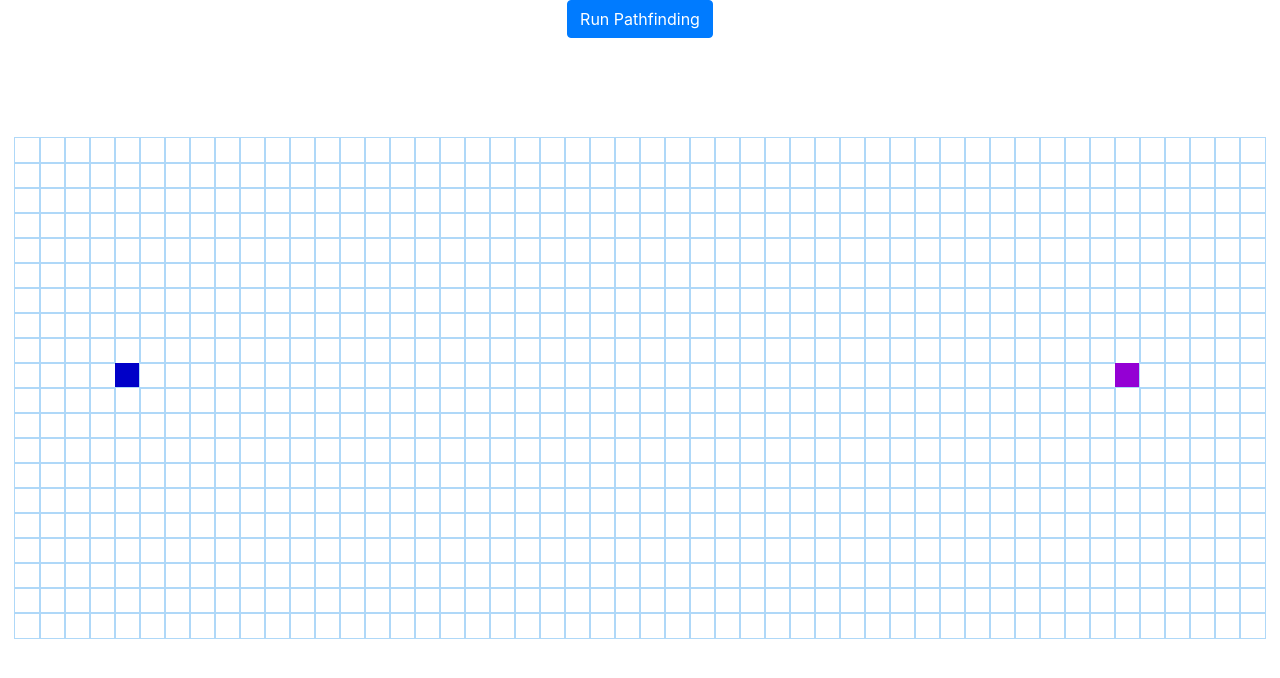
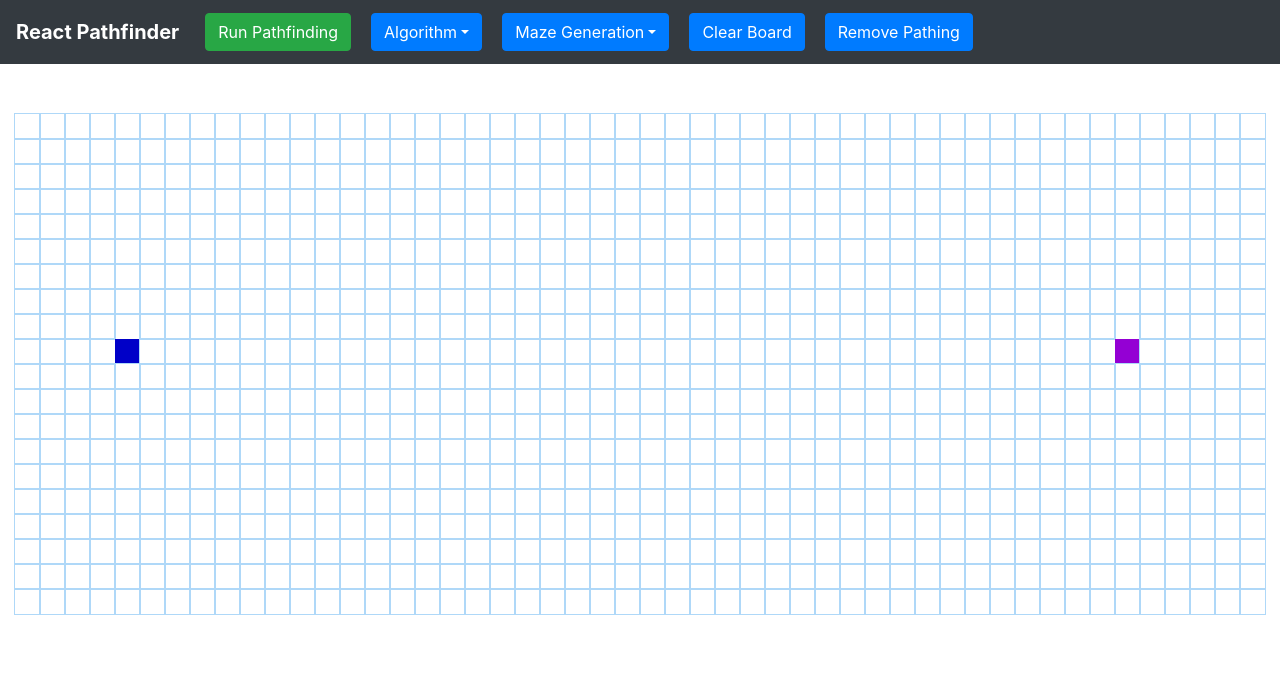
Before and after one commit to hfstarman/Pathfinder-React, a React (Create React App) app: page / in a window 1280 px wide. Shown: the top 678 px of the page. Built offline with nearby package versions, Linux system fonts and the light colour scheme.

Commit message:
started work on the navbar

```diff
--- a/src/AstarVis/AstarVis.js
+++ b/src/AstarVis/AstarVis.js
@@ -1,5 +1,6 @@
 import React from 'react';
 import { Grid } from './Grid/Grid';
+import { MyNavbar } from '../MyNavbar/MyNavbar';
 
 export class AstarVis extends React.Component {
     constructor(props) {
@@ -8,6 +9,10 @@ export class AstarVis extends React.Component {
     }
 
     render() {
-        return <Grid />;
+        return (
+            <div>
+                <Grid rows="20" cols="50"/>
+            </div>
+        );
     }
 }
--- a/src/AstarVis/Grid/Grid.css
+++ b/src/AstarVis/Grid/Grid.css
@@ -1,8 +1,24 @@
 .grid {
-    margin-top: 100px;
+    margin-top: 50px;
 }
 
 .gridRow {
     /* Used to remove the space between rows */
     font-size: 0;
 }
+
+.nav > Button {
+    margin: 5px 10px;
+}
+
+.dropdown {
+    margin: 5px 10px;
+}
+
+.navbar-brand {
+    font-weight: bold;
+}
+
+.navbar-brand:hover {
+    color: rgba(7, 224, 115, 0.75);
+}
--- a/src/AstarVis/Grid/Grid.js
+++ b/src/AstarVis/Grid/Grid.js
@@ -1,19 +1,18 @@
 import React from 'react';
 import { Node, createNodeObj, resetNode } from '../Node/Node';
+import { MyNavbar } from '../../MyNavbar/MyNavbar';
 import { astarSearch } from '../Algorithms/astar';
 
 import './Grid.css';
 import Button from 'react-bootstrap/Button';
+import Navbar from 'react-bootstrap/Navbar';
+import DropdownButton from 'react-bootstrap/DropdownButton';
+import Dropdown from 'react-bootstrap/Dropdown';
 
-
-const   NUM_OF_ROWS = 20,
-        NUM_OF_COLS = 50;
 
 export class Grid extends React.Component {
     constructor(props) {
         super(props);
-        this.num_of_cols = NUM_OF_COLS;
-        this.num_of_rows = NUM_OF_ROWS;
 
         let alpha_col = .1;
         let alpha_row = .5;
@@ -26,12 +25,12 @@ export class Grid extends React.Component {
             dragging: false,
             nodeToDrag: null,
             seekerCoor: {
-                row: Math.floor((NUM_OF_ROWS - 1) * alpha_row),
-                col: Math.floor((NUM_OF_COLS - 1) * alpha_col)
+                row: Math.floor((this.props.rows - 1) * alpha_row),
+                col: Math.floor((this.props.cols - 1) * alpha_col)
             },
             targetCoor: {
-                row: Math.floor((NUM_OF_ROWS - 1) * (1 - alpha_row)),
-                col: Math.floor((NUM_OF_COLS - 1) * (1 - alpha_col))
+                row: Math.floor((this.props.rows - 1) * (1 - alpha_row)),
+                col: Math.floor((this.props.cols - 1) * (1 - alpha_col))
             }
         };
 
@@ -40,8 +39,8 @@ export class Grid extends React.Component {
 
     componentDidMount() {
         const initGrid = createStartingGrid(
-            this.num_of_rows,
-            this.num_of_cols,
+            this.props.rows,
+            this.props.cols,
             this.state.seekerCoor,
             this.state.targetCoor
         );
@@ -173,7 +172,7 @@ export class Grid extends React.Component {
 
 
     runPathfinder(animate=false) {
-        this.resetGrid();
+        this.resetPathing();
         const pathing = astarSearch(this.state);
         //console.log(pathing);
         this.showPathing(pathing, animate);
@@ -218,7 +217,7 @@ export class Grid extends React.Component {
     }
 
 
-    resetGrid() {
+    resetPathing() {
         const newGrid = this.state.gridData;
         newGrid.forEach( row => {
             row.forEach( node => {
@@ -228,18 +227,48 @@ export class Grid extends React.Component {
             });
         });
         this.setState({
-            gridData: newGrid
+            gridData: newGrid,
+            started: false
         });
 
     }
 
+    clearBoard() {
+        const newGrid = this.state.gridData;
+        newGrid.forEach( row => {
+            row.forEach( node => {
+                resetNode(node);
+                if(!isNeeded(node)) node.nodeType = 'empty';
+            });
+        });
+        this.setState({
+            gridData: newGrid,
+            started: false
+        });
+    }
 
     render() {
         const gridData = this.state.gridData;
 
         return (
             <div>
-            <Button variant="primary" onClick={ () => this.runPathfinder(true) }>Run Pathfinding</Button>{' '}
+                <Navbar className="nav" bg="dark" variant="dark">
+                    <Navbar.Brand href="#home">React Pathfinder</Navbar.Brand>
+                    <Button variant="success" onClick={ () => this.runPathfinder(true) }>Run Pathfinding</Button>
+                    <DropdownButton id="algo-button" title="Algorithm">
+                        <Dropdown.Item>A* Search</Dropdown.Item>
+                        <Dropdown.Item>Dijkstra's</Dropdown.Item>
+                        <Dropdown.Item>Some Greedy One Here</Dropdown.Item>
+                    </DropdownButton>
+                    <DropdownButton id="maze-gen-button" title="Maze Generation">
+                        <Dropdown.Item>Random</Dropdown.Item>
+                        <Dropdown.Item>Recursive Something</Dropdown.Item>
+                        <Dropdown.Item>One More Here</Dropdown.Item>
+                    </DropdownButton>
+                    <Button onClick={ () => this.clearBoard() }>Clear Board</Button>
+                    <Button onClick={ () => this.resetPathing() }>Remove Pathing</Button>
+                </Navbar>
+                {/* <Button variant="primary" onClick={ () => this.runPathfinder(true) }>Run Pathfinding</Button>{' '} */}
                 <div
                 className="grid"
                 onContextMenu={ e => e.preventDefault() }
@@ -330,6 +359,7 @@ const thereIsCanvasEvent = (state) => {
         state.dragging
     ];
 
+    //ALl states in the array are booleans
     return possibleEvents.some(e => e);
 
 }
--- a/src/MyNavbar/MyNavbar.js
+++ b/src/MyNavbar/MyNavbar.js
@@ -1 +1,25 @@
+import React from 'react';
+
 import Button from 'react-bootstrap/Button';
+import Navbar from 'react-bootstrap/Navbar';
+
+
+export class MyNavbar extends React.Component {
+    // constructor(props) {
+    //     super(props);
+    //     this.state = {};
+    // }
+
+    render() {
+        const {
+            pathfinding
+        } = this.props;
+
+
+        return (
+            <Navbar class="navbar-dark">
+                <Button onClick={ () => pathfinding() }>Run Pathfinding</Button>
+            </Navbar>
+        );
+    }
+}
```
Also changed, not shown: src/App.js (line endings or trailing spaces), src/AstarVis/MazeGeneration/random.js (added). Lines whose indentation alone changed are shown as unchanged.
